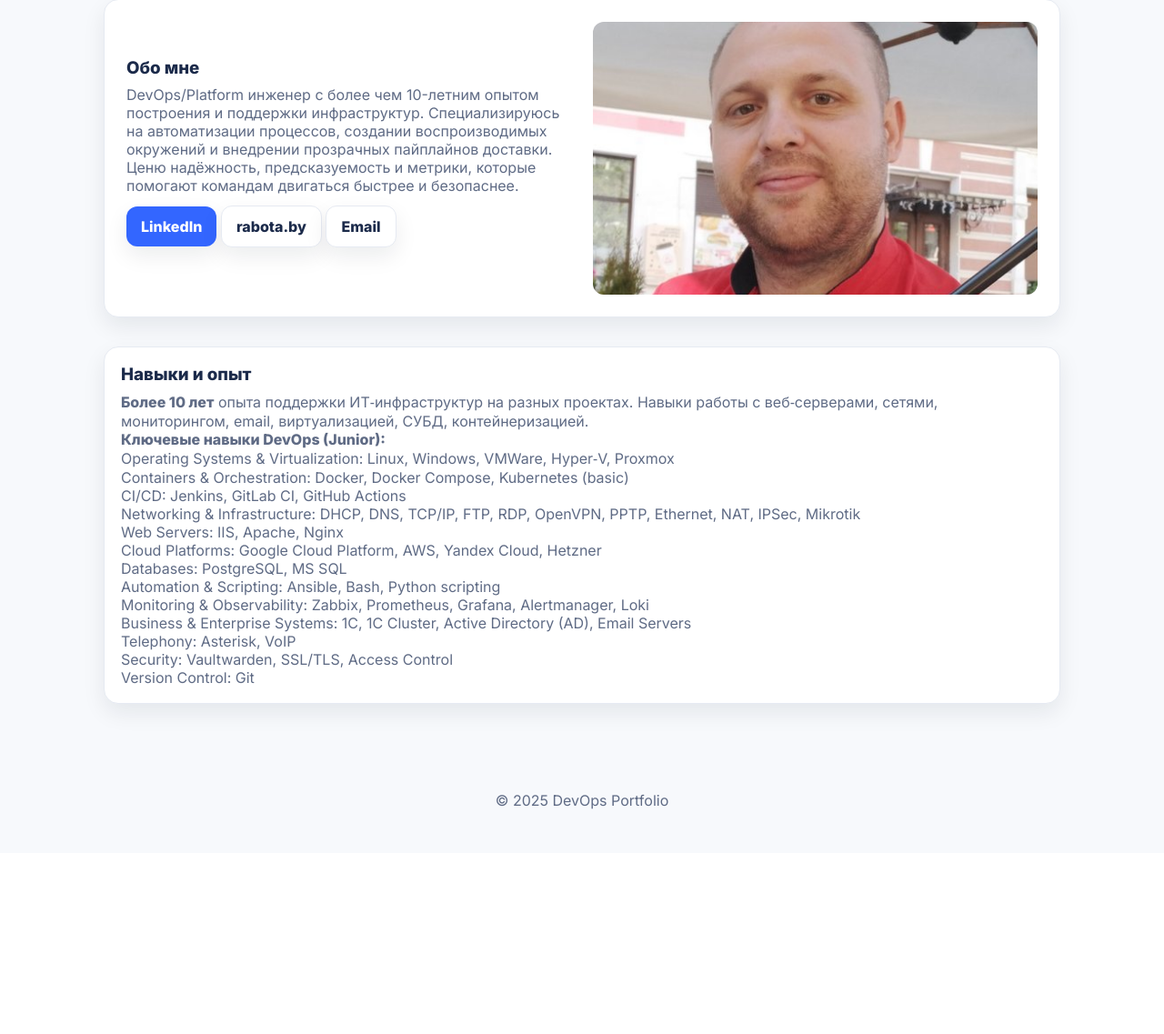
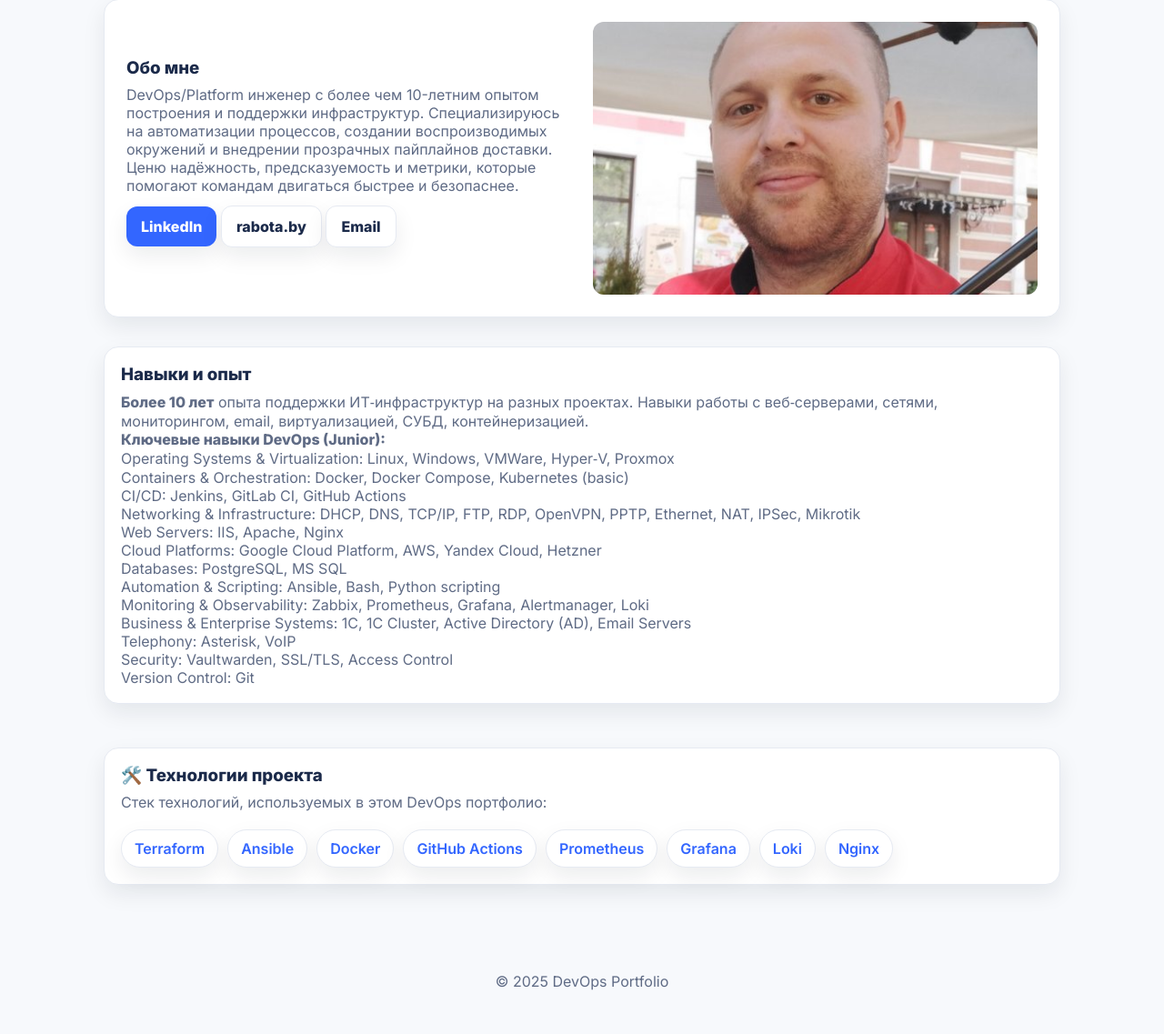
Before and after one commit to p-aliaksey/portfolio-site, a Flask app: page / in a window 1280 px wide. Shown: the part 787-1924 px from the top of the page at 91% size. Before the commit the page ends 1677 px from the top, so only its background shows below. Run offline with Flask 3, Linux system fonts and the light colour scheme.

Commit message:
add_my_v1.042_Skills

```diff
--- a/app/templates/index.html
+++ b/app/templates/index.html
@@ -30,16 +30,6 @@
         <div class="hero-text">
           <h1>{{ t.home.title }}</h1>
           <p class="lead">{{ t.home.subtitle }}</p>
-        <div class="badges">
-          <a class="badge" href="https://www.terraform.io/" target="_blank" rel="noopener">Terraform</a>
-          <a class="badge" href="https://www.ansible.com/" target="_blank" rel="noopener">Ansible</a>
-          <a class="badge" href="https://www.docker.com/" target="_blank" rel="noopener">Docker</a>
-          <a class="badge" href="https://docs.github.com/actions" target="_blank" rel="noopener">GitHub Actions</a>
-          <a class="badge" href="https://prometheus.io/" target="_blank" rel="noopener">Prometheus</a>
-          <a class="badge" href="https://grafana.com/" target="_blank" rel="noopener">Grafana</a>
-          <a class="badge" href="https://grafana.com/oss/loki/" target="_blank" rel="noopener">Loki</a>
-          <a class="badge" href="https://nginx.org/" target="_blank" rel="noopener">Nginx</a>
-        </div>
           <div class="cta">
             <a class="button" href="/about">{{ t.home.cta.learn_more }}</a>
             <a class="button alt" href="/monitoring">{{ t.home.cta.monitoring }}</a>
@@ -112,6 +102,23 @@
         <p>{{ t.home.skills.version_control }}</p>
       </div>
     </section>
+
+    <section class="container" style="padding:0 24px 48px">
+      <div class="card">
+        <h3>🛠️ Технологии проекта</h3>
+        <p>Стек технологий, используемых в этом DevOps портфолио:</p>
+        <div class="badges" style="margin-top: 20px;">
+          <a class="badge" href="https://www.terraform.io/" target="_blank" rel="noopener">Terraform</a>
+          <a class="badge" href="https://www.ansible.com/" target="_blank" rel="noopener">Ansible</a>
+          <a class="badge" href="https://www.docker.com/" target="_blank" rel="noopener">Docker</a>
+          <a class="badge" href="https://docs.github.com/en/actions" target="_blank" rel="noopener">GitHub Actions</a>
+          <a class="badge" href="https://prometheus.io/" target="_blank" rel="noopener">Prometheus</a>
+          <a class="badge" href="https://grafana.com/" target="_blank" rel="noopener">Grafana</a>
+          <a class="badge" href="https://grafana.com/oss/loki/" target="_blank" rel="noopener">Loki</a>
+          <a class="badge" href="https://nginx.org/" target="_blank" rel="noopener">Nginx</a>
+        </div>
+      </div>
+    </section>
   </main>
   <footer>
     <p>{{ t.footer.copyright }}</p>
```
